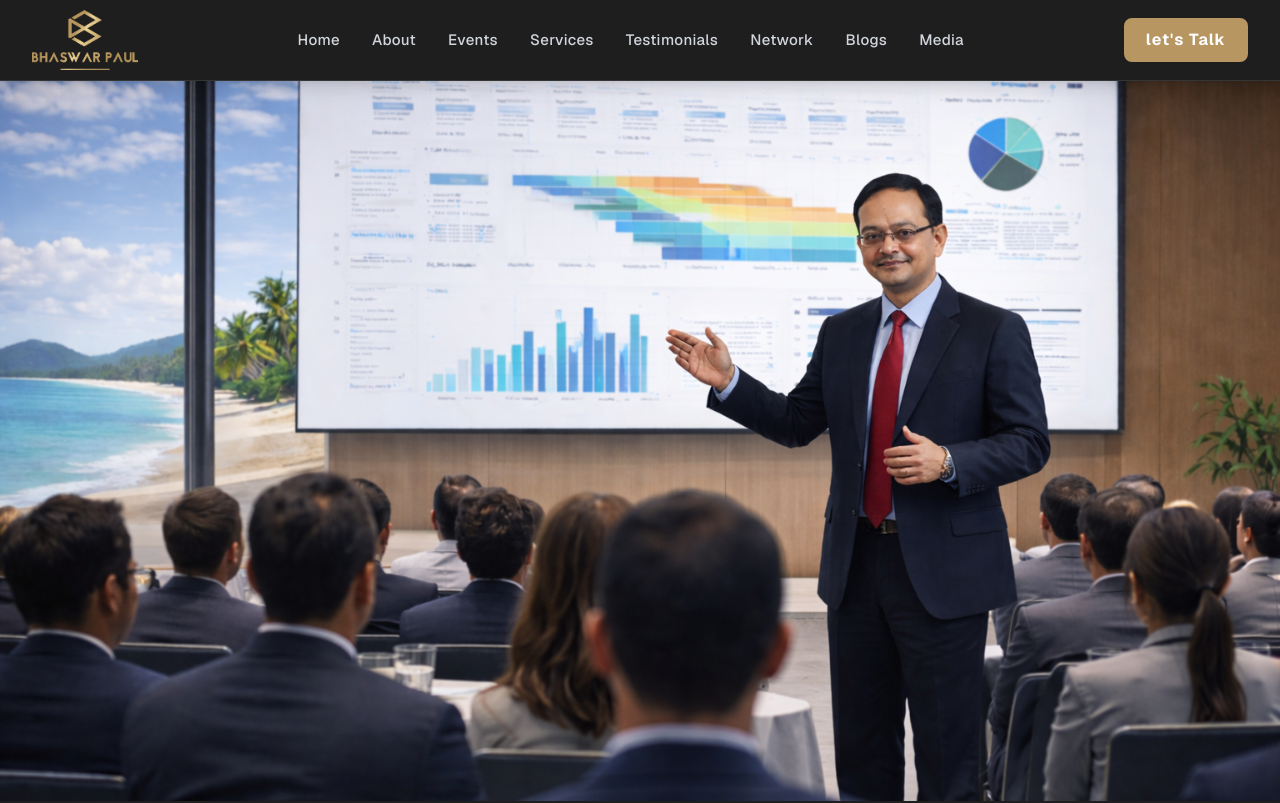
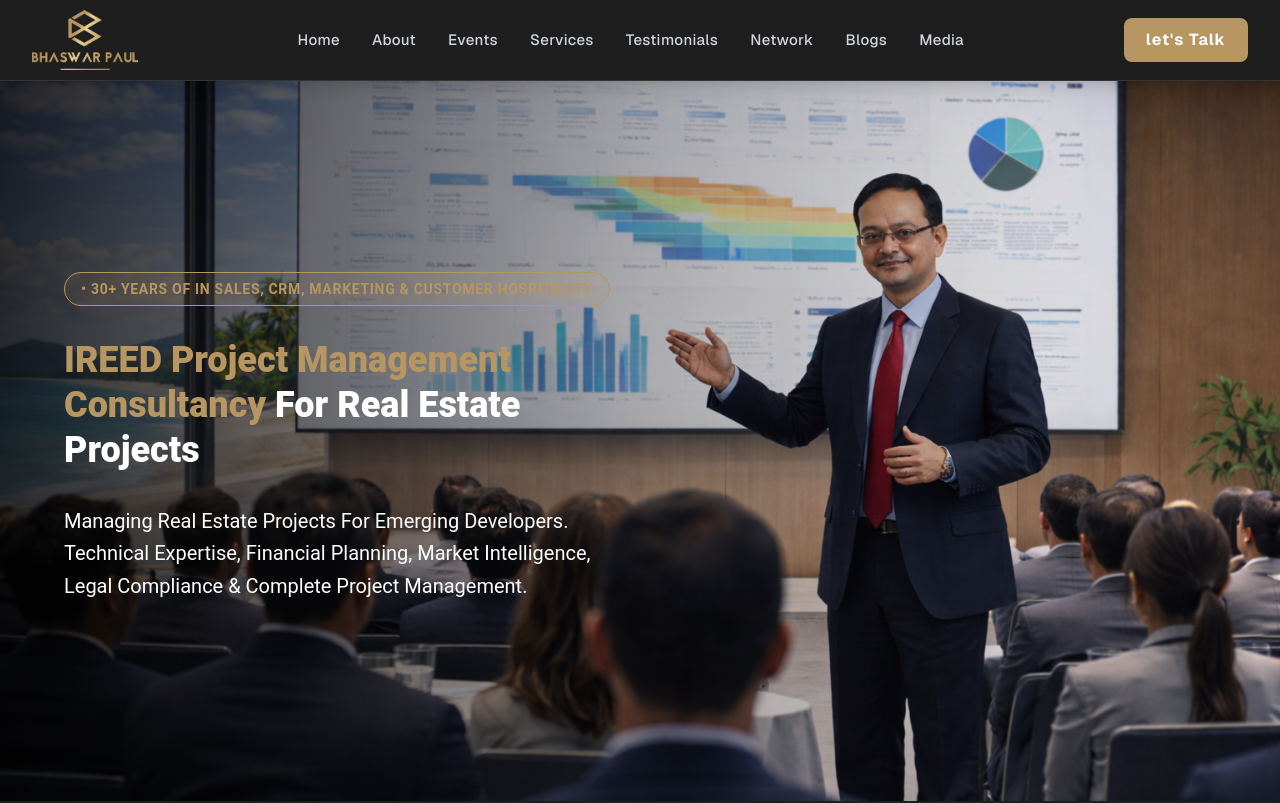
Before and after one commit to RiteshRanga78654/paul.com, a Next.js app: page /about in a window 1280 px wide. Shown: the top 803 px of the page. Built offline with nearby package versions, Linux system fonts and the light colour scheme.

Commit message:
bhnnnnnnnnnnn

```diff
--- a/app/about/page.jsx
+++ b/app/about/page.jsx
@@ -291,21 +291,21 @@ const MetamorphServicesPage = () => {
             <div className="absolute inset-0 bg-black/30 backdrop-blur-[2px]"></div>
           </div> */}
           <div className="absolute inset-0 z-0">
-  {/* Replaced video with image */}
+  {/* The Background Image */}
   <img
     src="/assets/paul-sir-image/ChatGPT Image Mar 13, 2026, 05_54_42 PM.png"
     alt="Modern Architecture"
     className="w-full h-full object-cover"
   />
 
-  {/* The Overlay and Blur remain the same */}
-  <div className="absolute inset-0  "></div>
+  {/* The Gradient Overlay */}
+  <div className="absolute inset-0 bg-gradient-to-r from-black/80 via-black/30 to-transparent"></div>
 </div>
 
           <div className="max-w-7xl mx-auto w-full z-10 grid grid-cols-1 lg:grid-cols-2 gap-12 items-center">
             {/* Left Content */}
             <div className="space-y-8">
-              {/* <div className="inline-block px-4 py-1 rounded-full border border-[#b79662] bg-[#b79662]/10">
+              <div className="inline-block px-4 py-1 rounded-full border border-[#b79662] bg-[#b79662]/10">
                 <span className="text-[#b79662] text-sm font-semibold tracking-wider uppercase">
                   • 30+ YEARS OF IN SALES, CRM, MARKETING & CUSTOMER HOSPITALITY
                 </span>
@@ -323,7 +323,7 @@ const MetamorphServicesPage = () => {
                 Managing Real Estate Projects For Emerging Developers. Technical
                 Expertise, Financial Planning, Market Intelligence, Legal
                 Compliance & Complete Project Management.
-              </p> */}
+              </p>
               {/*
               <div className="grid grid-cols-1 sm:grid-cols-2 gap-4">
                 {[
```
Lines whose indentation alone changed are shown as unchanged.
